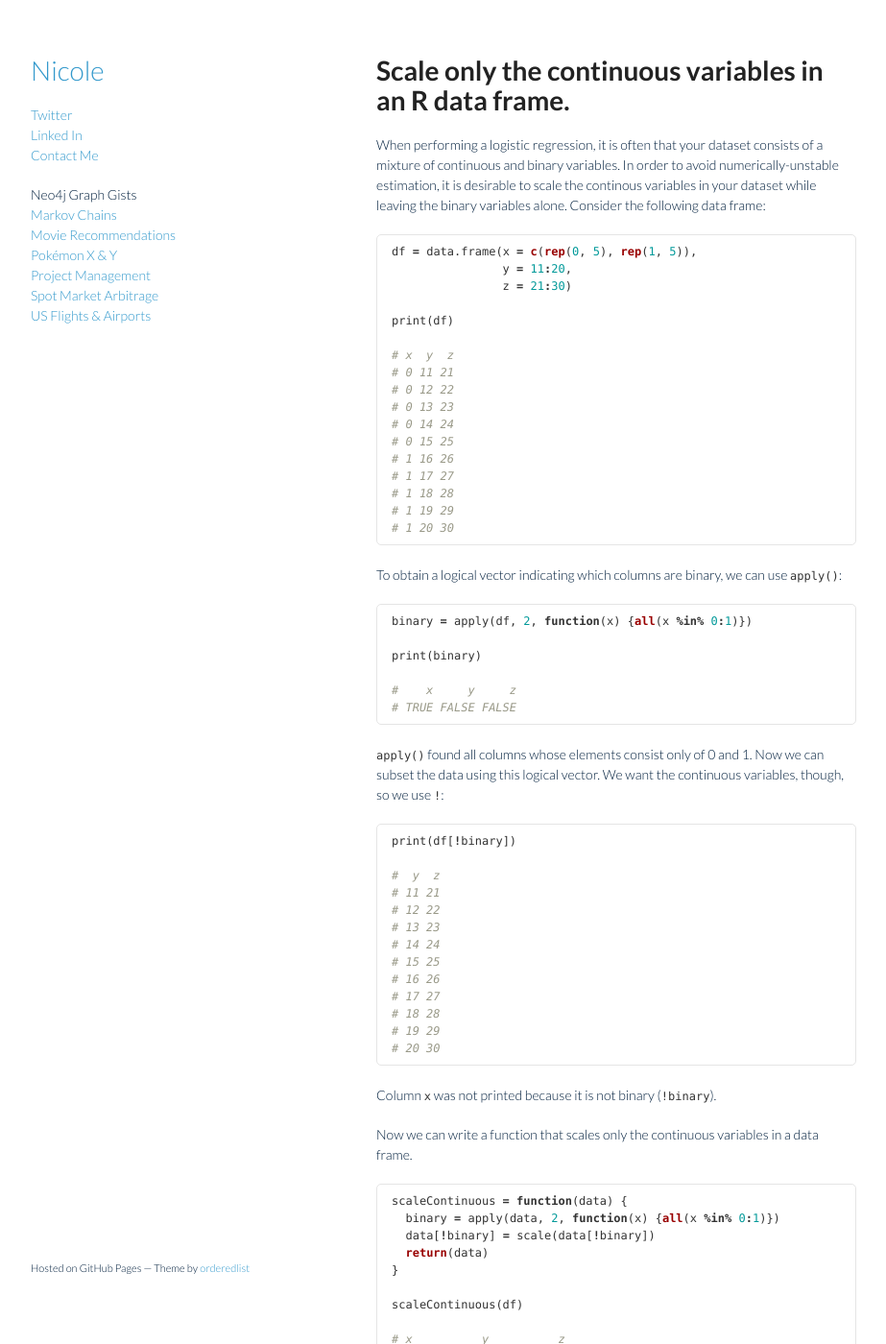
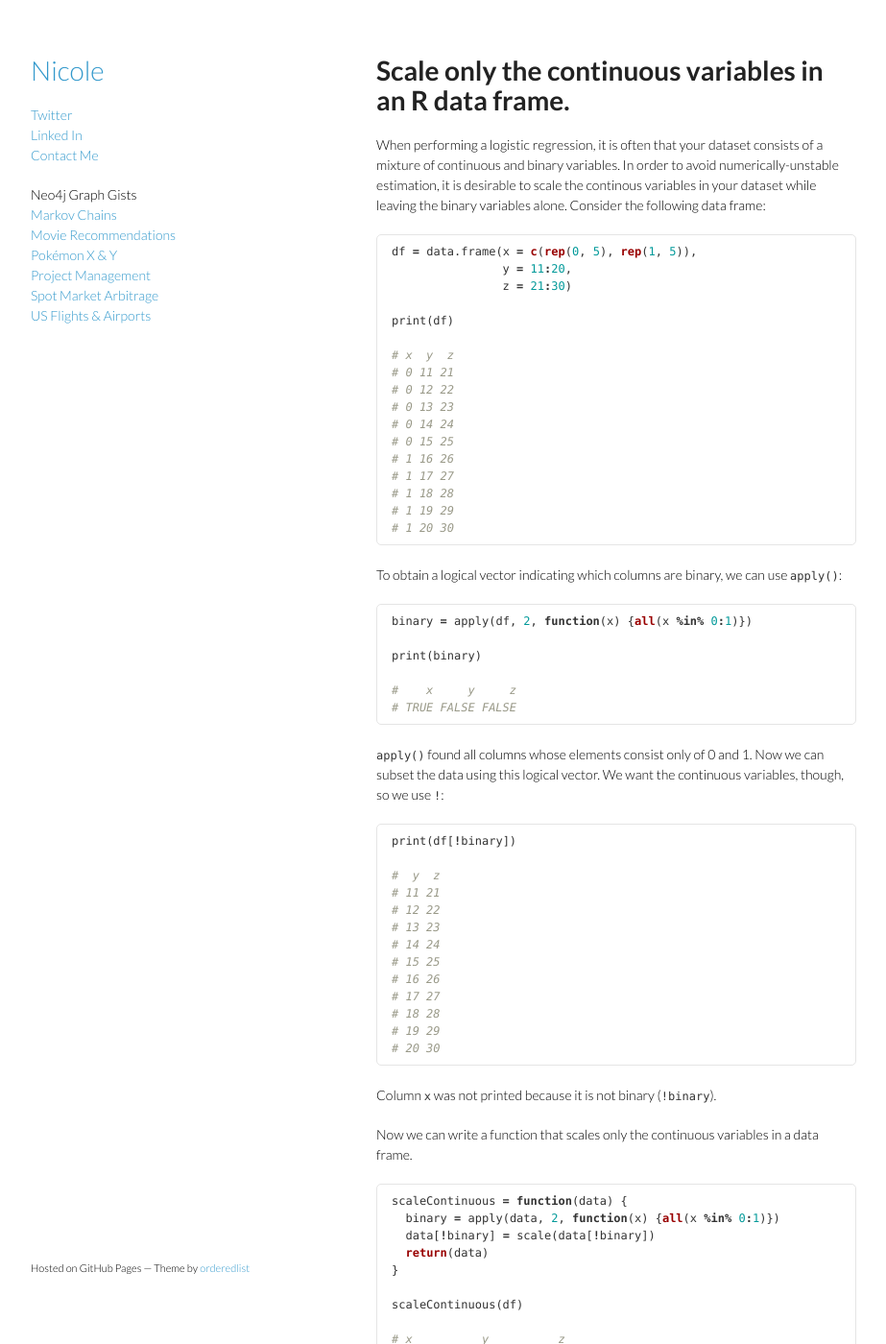
Before and after one commit to nicolewhite/nicolewhite.github.io_old, a Jekyll site: the page built from _posts/2014-05-06-scale-only-continuous.md, in a window 1280 px wide and 1400 px high. Shown: the whole window at 96% size, without its empty margins (178-1101 px from the left). Built offline with Jekyll 4.4.1, drawn with Linux system fonts in a browser that asks for light colours; Markdown is read by kramdown in place of the engine named in the settings.

Commit message:
try black

```diff
--- a/stylesheets/styles.css
+++ b/stylesheets/styles.css
@@ -3,7 +3,7 @@
 body {
   padding:50px;
   font:14px/1.5 Lato, "Helvetica Neue", Helvetica, Arial, sans-serif;
-  color:#001F3D;
+  color:#000000;
   font-weight:300;
 }
 
```
